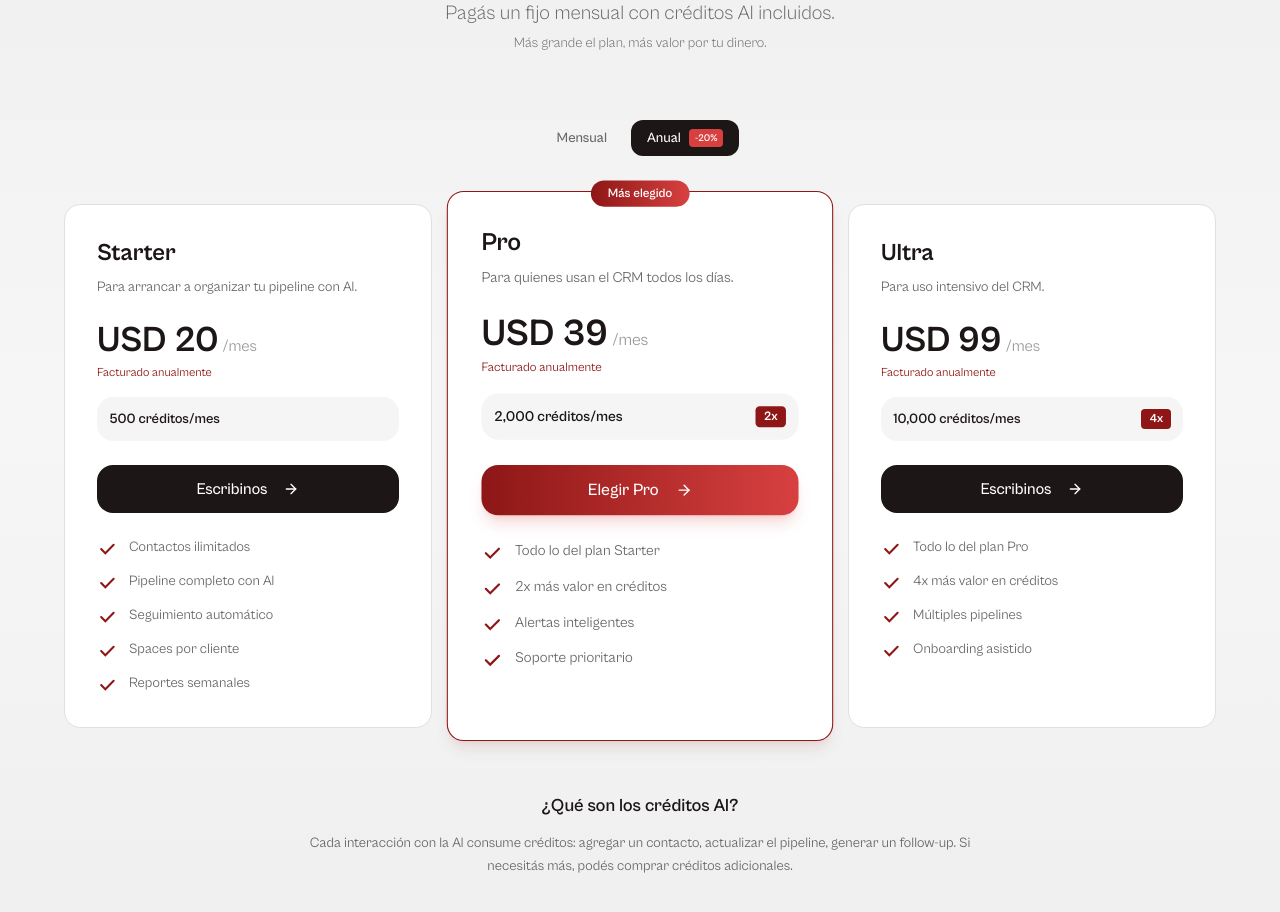
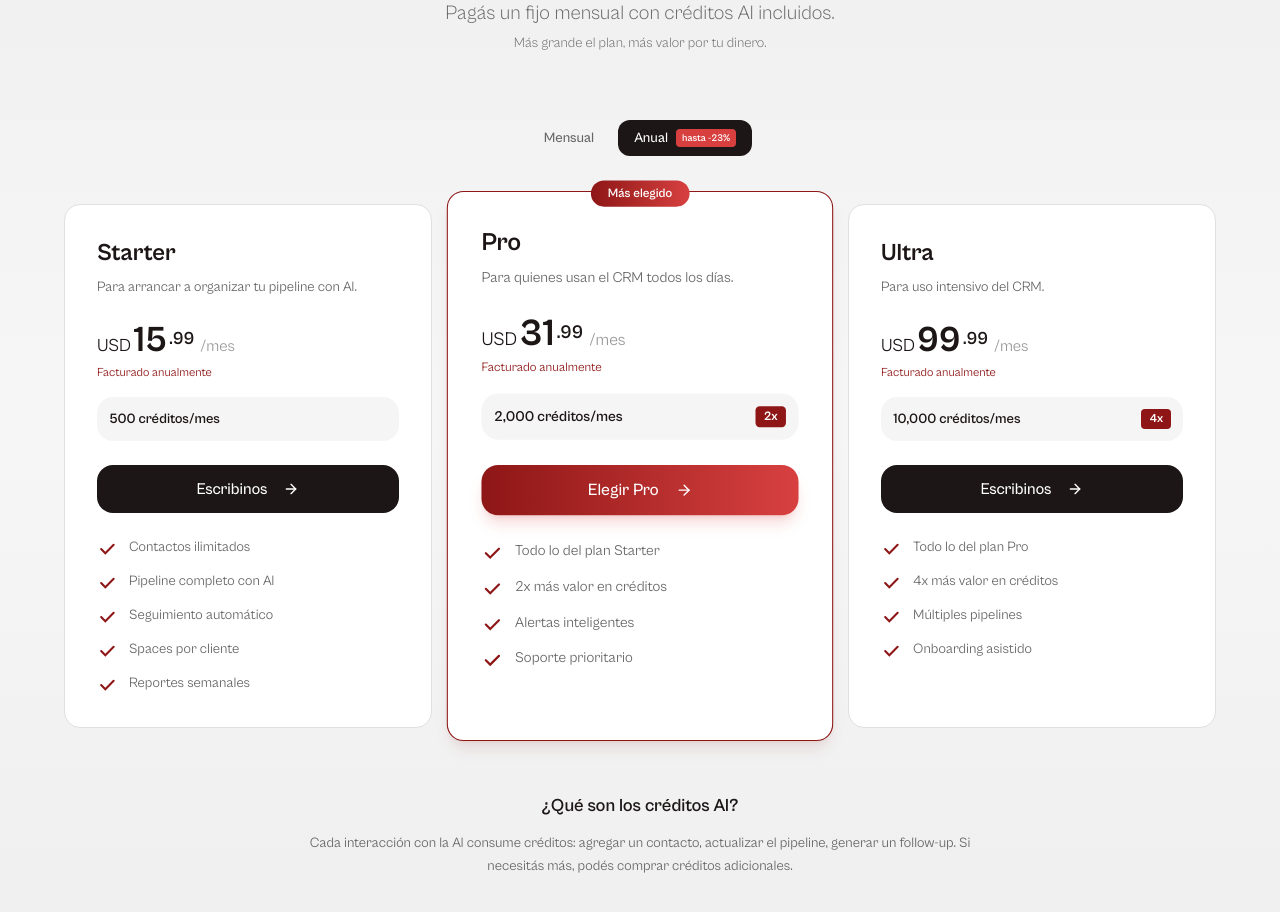
Before and after one commit to angeant/cerremito, a Next.js app: page / in a window 1280 px wide. Shown: the part 3060-3972 px from the top of the page. Built offline with nearby package versions, Linux system fonts and the light colour scheme.

Commit message:
Pricing: use .99 format with small decimals, fix discount to 'hasta -23%'

```diff
--- a/src/components/landing/Pricing.tsx
+++ b/src/components/landing/Pricing.tsx
@@ -4,16 +4,11 @@ import { useState } from "react";
 import { Button } from "@/components/ui/button";
 import { CheckIcon, ArrowRightIcon } from "./Icons";
 
-// Lógica:
-// - Starter: base, 500 créditos
-// - Pro: 2x más valor (2000 créditos por ~2x precio)
-// - Ultra: 4x más valor (10,000 créditos por ~5x precio)
-
 const plans = [
   {
     name: "Starter",
     description: "Para arrancar a organizar tu pipeline con AI.",
-    price: { monthly: 25, annual: 20 },
+    price: { monthly: 19.99, annual: 15.99 },
     credits: "500",
     multiplier: null,
     features: [
@@ -29,7 +24,7 @@ const plans = [
   {
     name: "Pro",
     description: "Para quienes usan el CRM todos los días.",
-    price: { monthly: 49, annual: 39 },
+    price: { monthly: 39.99, annual: 31.99 },
     credits: "2,000",
     multiplier: "2x",
     features: [
@@ -44,7 +39,7 @@ const plans = [
   {
     name: "Ultra",
     description: "Para uso intensivo del CRM.",
-    price: { monthly: 129, annual: 99 },
+    price: { monthly: 129.99, annual: 99.99 },
     credits: "10,000",
     multiplier: "4x",
     features: [
@@ -57,6 +52,12 @@ const plans = [
     popular: false,
   },
 ];
+
+function formatPrice(price: number) {
+  const whole = Math.floor(price);
+  const decimal = Math.round((price - whole) * 100);
+  return { whole, decimal };
+}
 
 export function Pricing() {
   const [isAnnual, setIsAnnual] = useState(true);
@@ -105,14 +106,18 @@ export function Pricing() {
             <span className={`text-[10px] font-semibold px-1.5 py-0.5 rounded ${
               isAnnual ? 'bg-[#D84040] text-white' : 'bg-[#E0E0E0] text-[#666666]'
             }`}>
-              -20%
+              hasta -23%
             </span>
           </button>
         </div>
 
         {/* Plans Grid */}
         <div className="grid md:grid-cols-3 gap-6">
-          {plans.map((plan) => (
+          {plans.map((plan) => {
+            const price = isAnnual ? plan.price.annual : plan.price.monthly;
+            const { whole, decimal } = formatPrice(price);
+
+            return (
               <div
                 key={plan.name}
                 className={`relative bg-white rounded-2xl p-8 border transition-all duration-300 hover:shadow-xl ${
@@ -135,11 +140,15 @@ export function Pricing() {
                 </div>
 
                 <div className="mb-4">
-                <div className="flex items-baseline gap-1">
+                  <div className="flex items-baseline gap-0.5">
+                    <span className="text-lg text-[#1D1616]">USD</span>
                     <span className="text-4xl font-bold text-[#1D1616]">
-                    USD {isAnnual ? plan.price.annual : plan.price.monthly}
+                      {whole}
                     </span>
-                  <span className="text-[#999999]">/mes</span>
+                    <span className="text-lg font-semibold text-[#1D1616] self-start mt-1">
+                      .{decimal.toString().padStart(2, '0')}
+                    </span>
+                    <span className="text-[#999999] ml-1">/mes</span>
                   </div>
                   {isAnnual && (
                     <p className="text-xs text-[#8E1616] mt-1">
@@ -180,7 +189,8 @@ export function Pricing() {
                   ))}
                 </ul>
               </div>
-          ))}
+            );
+          })}
         </div>
 
         {/* Credits explanation */}
```
Lines whose indentation alone changed are shown as unchanged.
